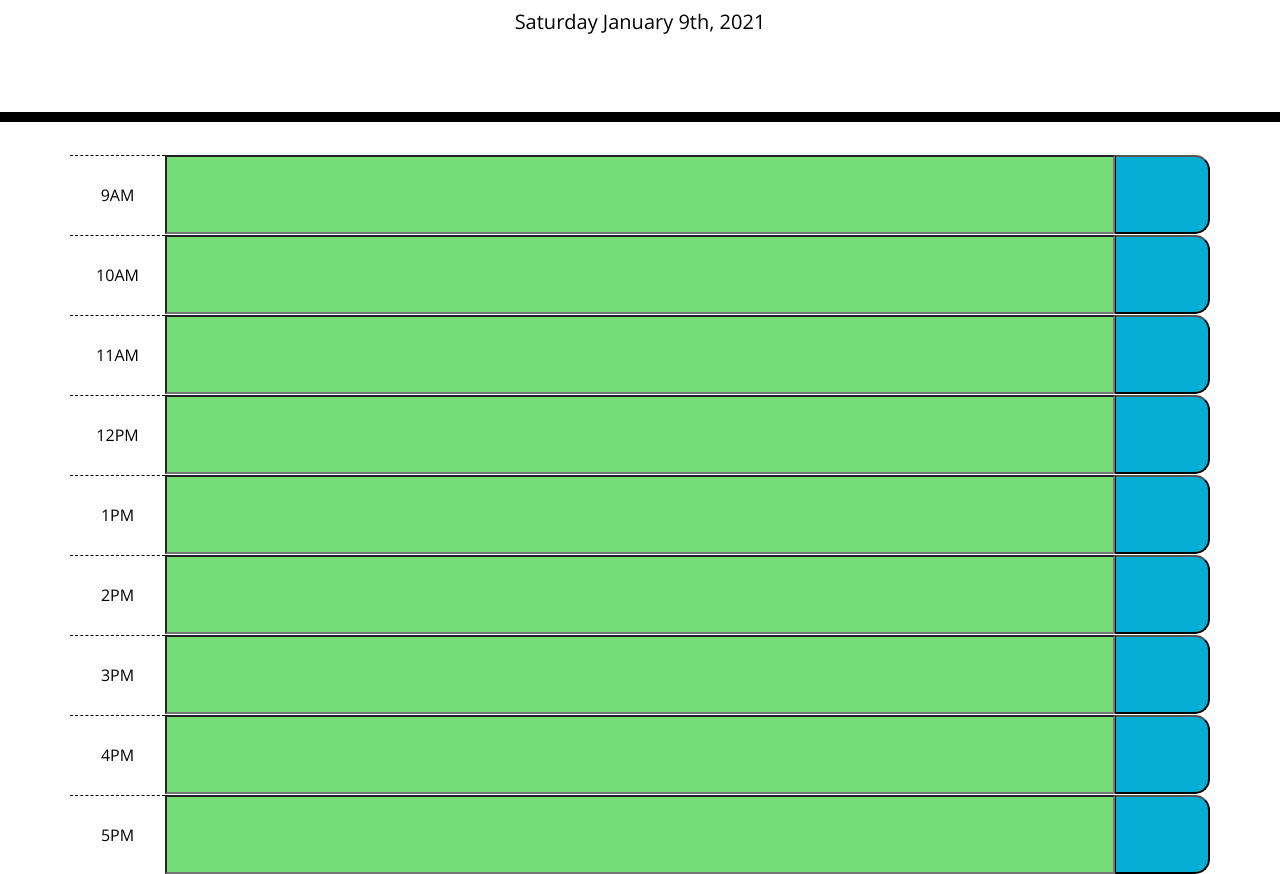
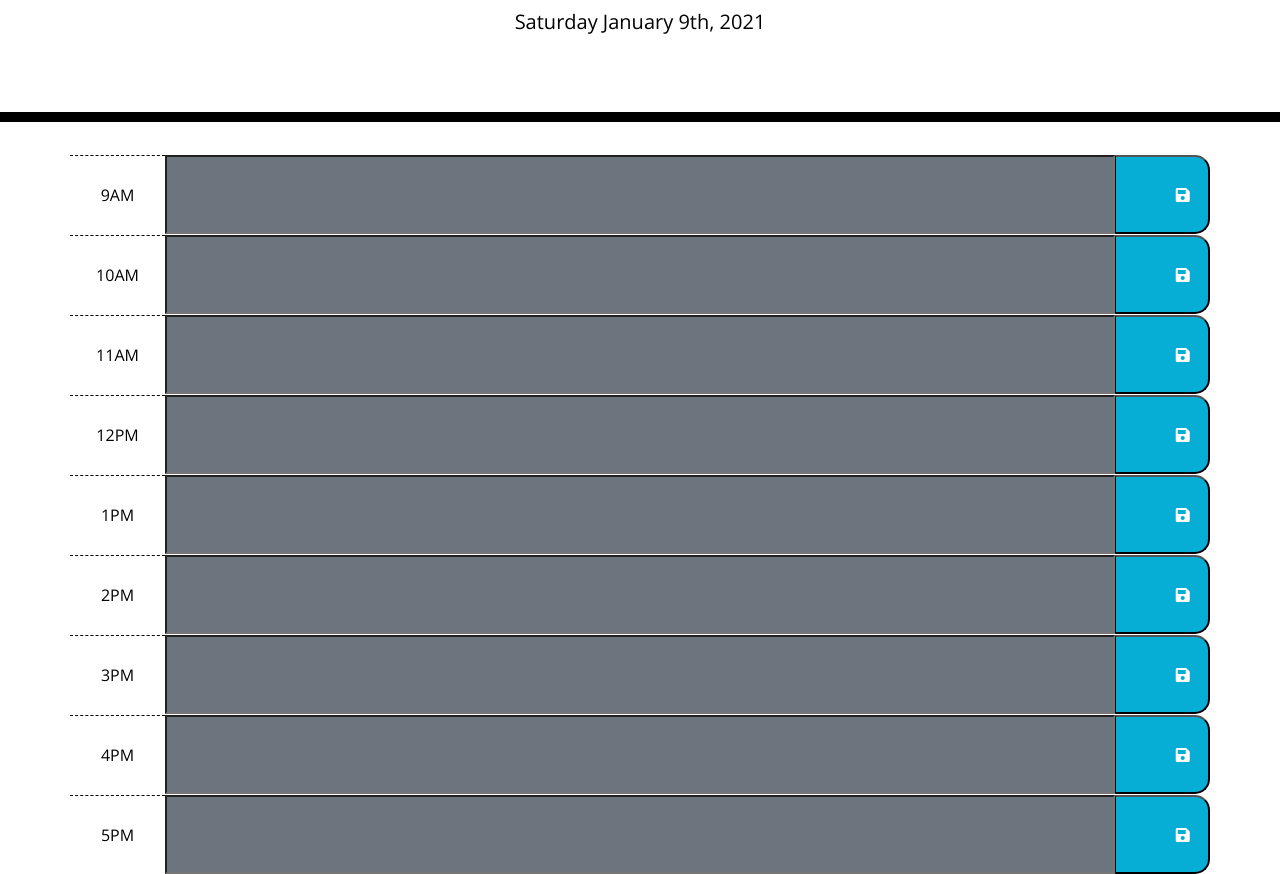
Before and after one commit to n8dogg59/Scheduler, a plain HTML site: page index.html in a window 1280 px wide. Shown: the part 182-1056 px from the top of the page. Drawn offline with nearby package versions, Linux system fonts and the light colour scheme; a web font is replaced by a local one.

Commit message:
completed local storage save

```diff
--- a/index.html
+++ b/index.html
@@ -35,65 +35,65 @@
     <div class="container">
       <div class="row">
         <div class="hour col-1 d-flex align-items-center justify-content-center">9AM</div>
-        <input type="text" class="future col-10" id="9">
+        <input type="text" class="future col-10" id="09">
         <button class="saveBtn col-1">
-          <span class="oi oi-file"></span>
+          <i class="fas fa-save"></i>
         </button>
       </div>
       <div class="row">
         <div class="hour col-1 d-flex align-items-center justify-content-center">10AM</div>
         <input type="text" class="future col-10" id="10">
         <button class="saveBtn col-1">
-          <span class="oi oi-file"></span>
+          <i class="fas fa-save"></i>
         </button>
       </div>
       <div class="row">
         <div class="hour col-1 d-flex align-items-center justify-content-center">11AM</div>
         <input type="text" class="future col-10" id="11">
         <button class="saveBtn col-1">
-          <span class="oi oi-file"></span>
+          <i class="fas fa-save"></i>
         </button>
       </div>
       <div class="row">
         <div class="hour col-1 d-flex align-items-center justify-content-center">12PM</div>
         <input type="text" class="future col-10" id="12">
         <button class="saveBtn col-1">
-          <span class="oi oi-file"></span>
+          <i class="fas fa-save"></i>
         </button>
       </div>
       <div class="row">
         <div class="hour col-1 d-flex align-items-center justify-content-center">1PM</div>
         <input type="text" class="future col-10" id="13">
         <button class="saveBtn col-1">
-          <span class="oi oi-file"></span>
+          <i class="fas fa-save"></i>
         </button>
       </div>
       <div class="row">
         <div class="hour col-1 d-flex align-items-center justify-content-center">2PM</div>
         <input type="text" class="future col-10" id="14">
         <button class="saveBtn col-1">
-          <span class="oi oi-file"></span>
+          <i class="fas fa-save"></i>
         </button>
       </div>
       <div class="row">
         <div class="hour col-1 d-flex align-items-center justify-content-center">3PM</div>
         <input type="text" class="future col-10" id="15">
         <button class="saveBtn col-1">
-          <span class="oi oi-file"></span>
+          <i class="fas fa-save"></i>
         </button>
       </div>
       <div class="row">
         <div class="hour col-1 d-flex align-items-center justify-content-center">4PM</div>
         <input type="text" class="future col-10" id="16">
-        <button class="saveBtn col-1 align-items-center">
-          <span class="oi oi-file"></span>
+        <button class="saveBtn col-1">
+          <i class="fas fa-save"></i>
         </button>
       </div>
       <div class="row">
         <div class="hour col-1 d-flex align-items-center justify-content-center">5PM</div>
         <input type="text" class="future col-10" id="17">
         <button class="saveBtn col-1">
-          <span class="oi oi-file"></span>
+          <i class="fas fa-save"></i>
         </button>
       </div>
     </div>
--- a/script.js
+++ b/script.js
@@ -1,3 +1,6 @@
+
+
+
 $(document).ready(function() {
     $("#currentDay").text(moment().format('dddd MMMM Do, YYYY'));
 
@@ -5,9 +8,33 @@ $(document).ready(function() {
     console.log("current hour is " + currentHour);
 
     var hourArr = $("input")
-
     for (var i = 0; i < hourArr.length; i++) {
         var timeId = $(hourArr[i]).attr("id");
-        console.log(timeId);
+
+        if (currentHour > timeId) {
+            $(hourArr[i]).addClass("bg-secondary")
+        }
+        else if (currentHour === timeId) {
+            $(hourArr[i]).addClass("bg-danger")
+        }
     }
+
+    $(".saveBtn").on("click", function() {
+        console.log($(this).siblings(".col-10").val());
+        var timeSave = $(this).siblings("input").attr("id");
+        console.log(timeSave);
+        var taskSave = $(this).siblings(".col-10").val();
+        console.log(taskSave);
+        localStorage.setItem(timeSave, taskSave)
+    })
+
+    $("#09").val(localStorage.getItem("09"));
+    $("#10").val(localStorage.getItem("10"));
+    $("#11").val(localStorage.getItem("11"));
+    $("#12").val(localStorage.getItem("12"));
+    $("#13").val(localStorage.getItem("13"));
+    $("#14").val(localStorage.getItem("14"));
+    $("#15").val(localStorage.getItem("15"));
+    $("#16").val(localStorage.getItem("16"));
+    $("#17").val(localStorage.getItem("17"));
 });
--- a/style.css
+++ b/style.css
@@ -63,6 +63,7 @@ textarea{
   border-bottom-right-radius: 15px;
   background-color: #06AED5;
   color: white;
+  text-align: center;
 }
 
 .saveBtn i:hover {
```
